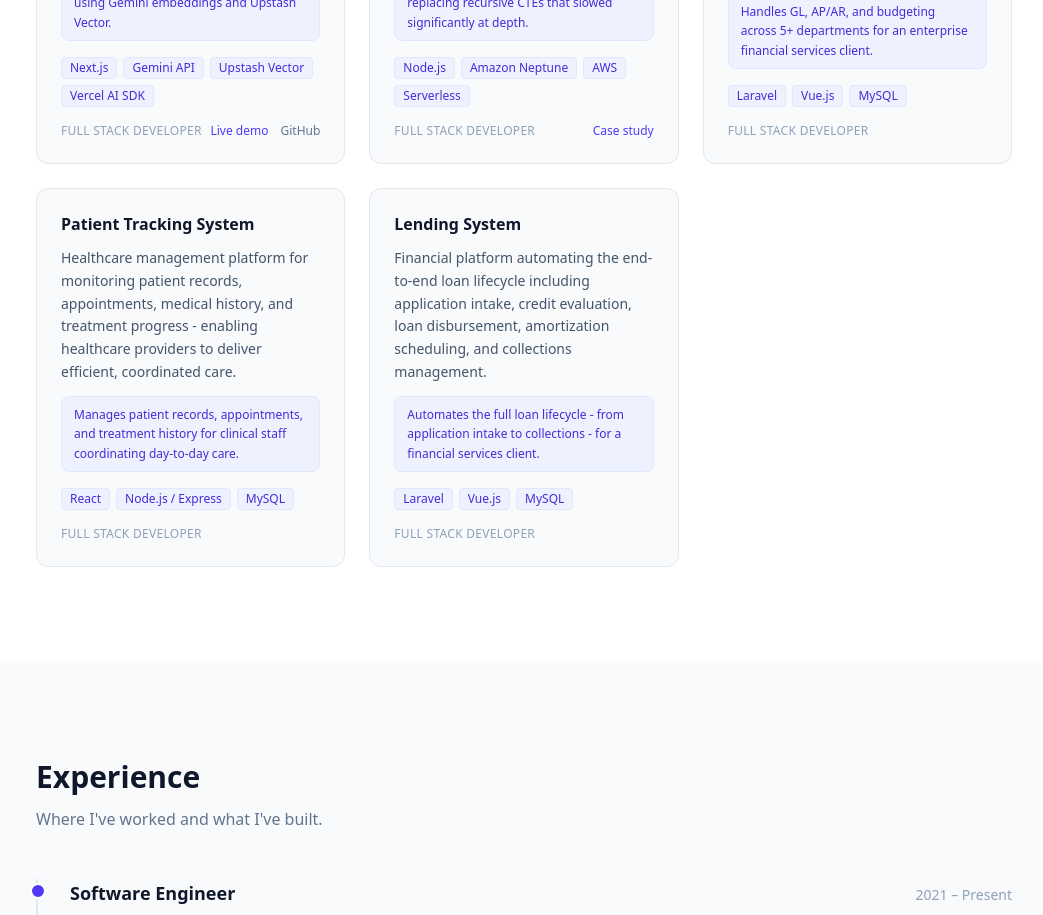
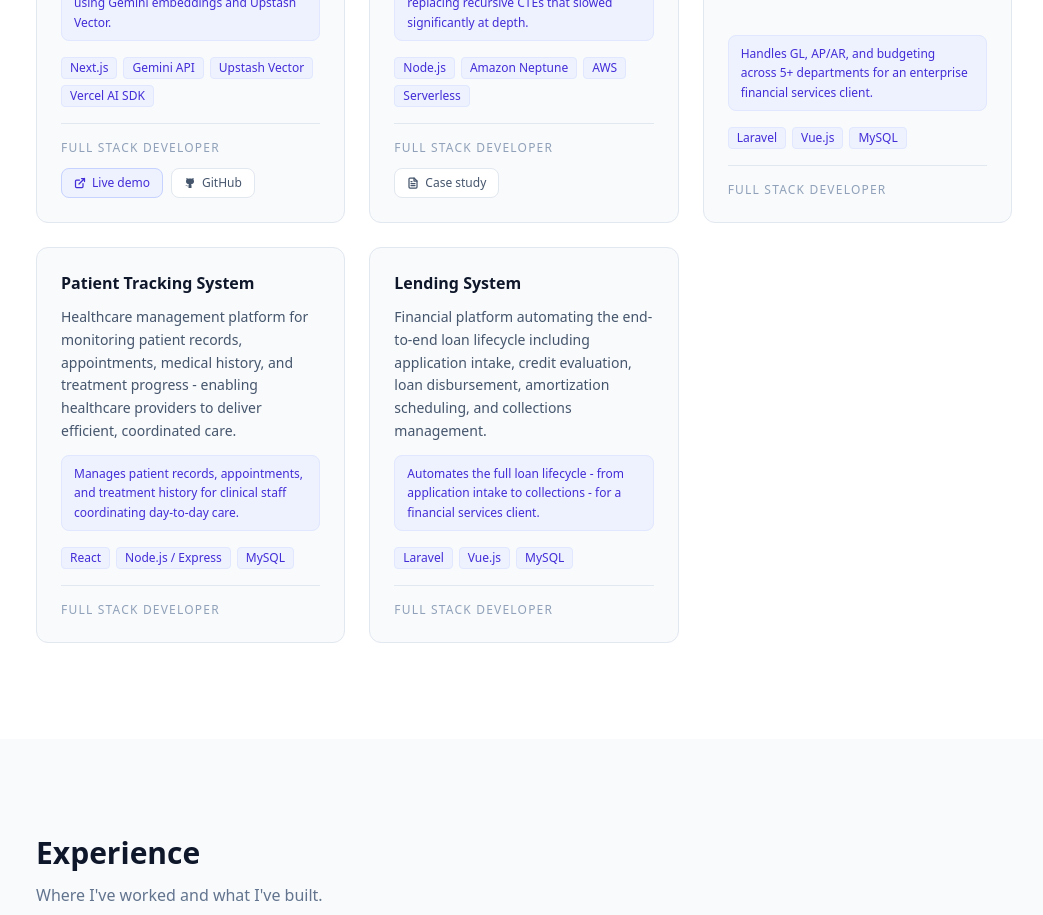
Before and after one commit to IrocNinoNiel/niel-portfolio, a Next.js app: page / in a window 1280 px wide. Shown: the part 2520-3435 px from the top of the page, without its empty margins (116-1159 px from the left). Built offline with nearby package versions, Linux system fonts and the light colour scheme.

Commit message:
Fix: improve important buttons on the project

```diff
--- a/src/components/Projects.tsx
+++ b/src/components/Projects.tsx
@@ -219,18 +219,22 @@ export default function Projects() {
                   </span>
                 ))}
               </div>
-              <div className="flex items-center justify-between">
-                <p className="text-xs text-slate-400 dark:text-slate-600 font-medium uppercase tracking-wide">
+              <div className="pt-4 border-t border-slate-200 dark:border-slate-700 flex flex-col gap-3">
+                <p className="text-xs font-medium uppercase tracking-widest text-slate-400 dark:text-slate-600">
                   {project.role}
                 </p>
-                <div className="flex gap-3 items-center">
+                {(project.demoUrl || project.githubUrl || project.caseStudy) && (
+                  <div className="flex flex-wrap gap-2">
                     {project.demoUrl && (
                       <a
                         href={project.demoUrl}
                         target="_blank"
                         rel="noopener noreferrer"
-                      className="text-xs font-medium text-indigo-600 dark:text-indigo-400 hover:underline"
+                        className="flex items-center gap-1.5 px-3 py-1.5 rounded-lg border border-indigo-200 dark:border-indigo-800 bg-indigo-50 dark:bg-indigo-950/40 text-xs font-medium text-indigo-700 dark:text-indigo-300 hover:bg-indigo-100 dark:hover:bg-indigo-900/50 transition-colors"
                       >
+                        <svg width="12" height="12" viewBox="0 0 24 24" fill="none" stroke="currentColor" strokeWidth="2.5" strokeLinecap="round" strokeLinejoin="round">
+                          <path d="M15 3h6v6M10 14 21 3M18 13v6a2 2 0 0 1-2 2H5a2 2 0 0 1-2-2V8a2 2 0 0 1 2-2h6" />
+                        </svg>
                         Live demo
                       </a>
                     )}
@@ -239,20 +243,32 @@ export default function Projects() {
                         href={project.githubUrl}
                         target="_blank"
                         rel="noopener noreferrer"
-                      className="text-xs font-medium text-slate-500 dark:text-slate-400 hover:underline"
+                        className="flex items-center gap-1.5 px-3 py-1.5 rounded-lg border border-slate-200 dark:border-slate-700 bg-white dark:bg-slate-800 text-xs font-medium text-slate-600 dark:text-slate-300 hover:border-slate-300 dark:hover:border-slate-600 hover:bg-slate-50 dark:hover:bg-slate-700 transition-colors"
                       >
+                        <svg width="12" height="12" viewBox="0 0 24 24" fill="currentColor">
+                          <path d="M15 22v-4a4.8 4.8 0 0 0-1-3.5c3 0 6-2 6-5.5.08-1.25-.27-2.48-1-3.5.28-1.15.28-2.35 0-3.5 0 0-1 0-3 1.5-2.64-.5-5.36-.5-8 0C6 2 5 2 5 2c-.3 1.15-.3 2.35 0 3.5A5.403 5.403 0 0 0 4 9c0 3.5 3 5.5 6 5.5-.39.49-.68 1.05-.85 1.65-.17.6-.22 1.23-.15 1.85v4" />
+                          <path d="M9 18c-4.51 2-5-2-7-2" />
+                        </svg>
                         GitHub
                       </a>
                     )}
                     {project.caseStudy && (
                       <button
                         onClick={() => setActiveCase(project)}
-                      className="text-xs font-medium text-indigo-600 dark:text-indigo-400 hover:underline"
+                        className="flex items-center gap-1.5 px-3 py-1.5 rounded-lg border border-slate-200 dark:border-slate-700 bg-white dark:bg-slate-800 text-xs font-medium text-slate-600 dark:text-slate-300 hover:border-indigo-300 dark:hover:border-indigo-600 hover:text-indigo-600 dark:hover:text-indigo-400 transition-colors"
                       >
+                        <svg width="12" height="12" viewBox="0 0 24 24" fill="none" stroke="currentColor" strokeWidth="2.5" strokeLinecap="round" strokeLinejoin="round">
+                          <path d="M14 2H6a2 2 0 0 0-2 2v16a2 2 0 0 0 2 2h12a2 2 0 0 0 2-2V8z" />
+                          <polyline points="14 2 14 8 20 8" />
+                          <line x1="16" y1="13" x2="8" y2="13" />
+                          <line x1="16" y1="17" x2="8" y2="17" />
+                          <polyline points="10 9 9 9 8 9" />
+                        </svg>
                         Case study
                       </button>
                     )}
                   </div>
+                )}
               </div>
             </div>
           ))}
```
Lines whose indentation alone changed are shown as unchanged.
